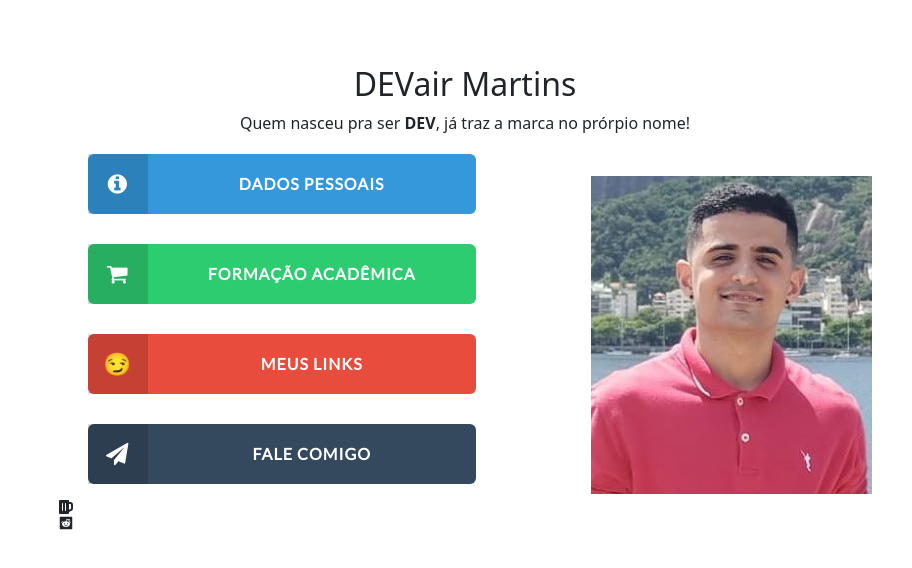
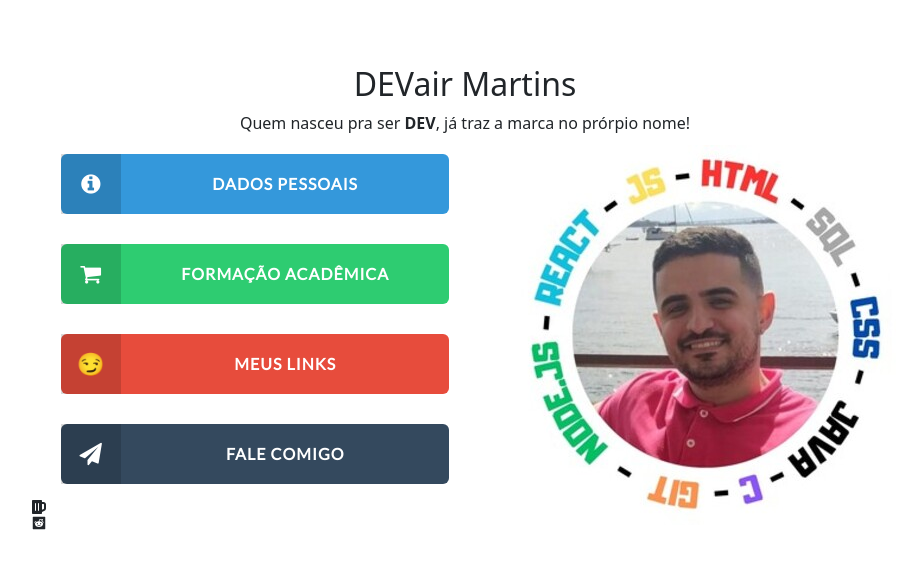
Before and after one commit to DevairUva/Portfolio, a React (Vite) app: page / in a window 1280 px wide. Shown: the top 568 px of the page, without its empty margins (175-1087 px from the left). Built offline with nearby package versions, Linux system fonts and the light colour scheme.

Commit message:
foto principal

```diff
--- a/src/App.css
+++ b/src/App.css
@@ -56,3 +56,8 @@
   border: 1px solid black;
   transform: rotate(45deg);
 }
+
+.myImg{
+  width: 300px;
+  height: 300px;
+}
--- a/src/App.jsx
+++ b/src/App.jsx
@@ -4,6 +4,7 @@ import Formacao from './components/Formacao'
 import Links from './components/Links'
 import Mensagem from './components/Mensagem'
 import devair from './assets/devair.jpg'
+import devair2 from './assets/abc.jpg'
 import { FaBeer } from 'react-icons/fa';
 import { AiFillRedditSquare } from "react-icons/ai";
 
@@ -22,7 +23,7 @@ function App() {
           <AiFillRedditSquare/>
         </div>
         <div>
-          <img src={devair} alt="" />
+          <img src={devair2} alt="minha foto" className='myImg'/>
         </div>
       </div>
     </div>
```
Also changed, not shown: src/assets/abc.jpg (added).
